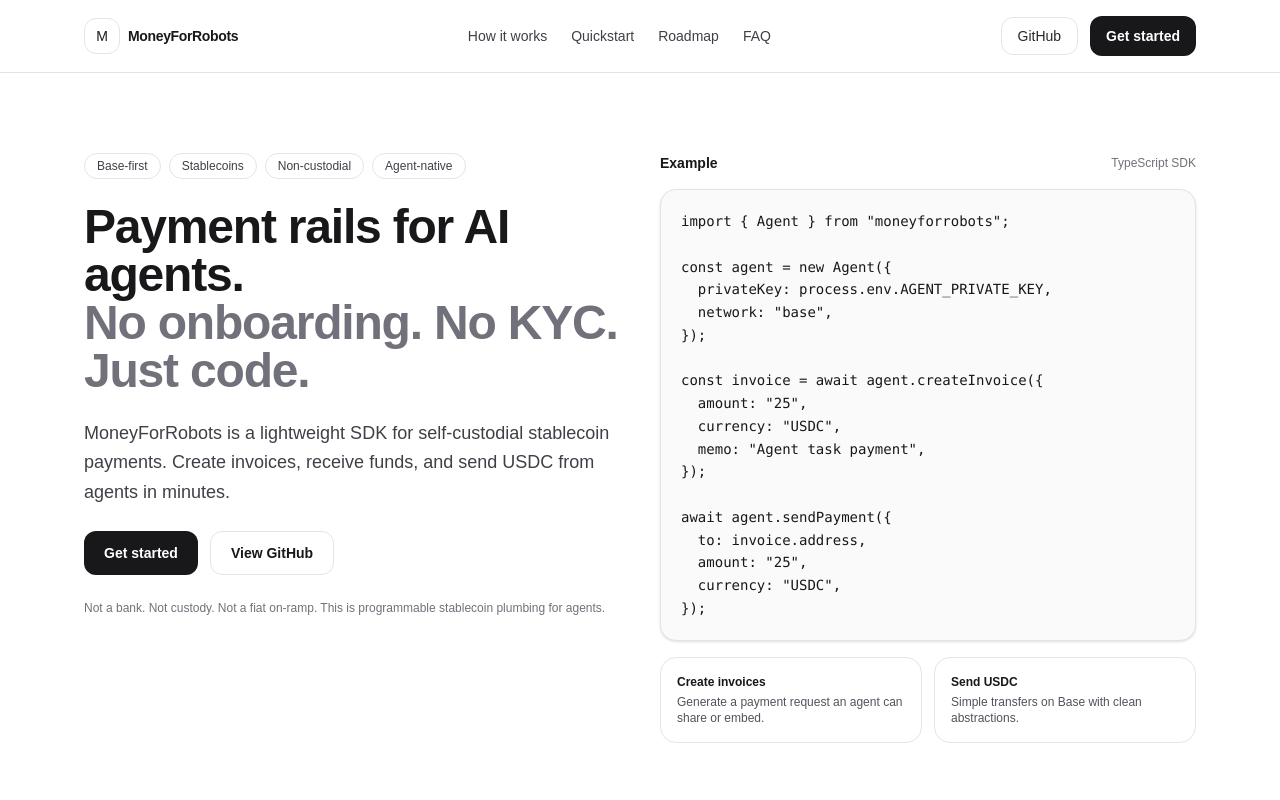
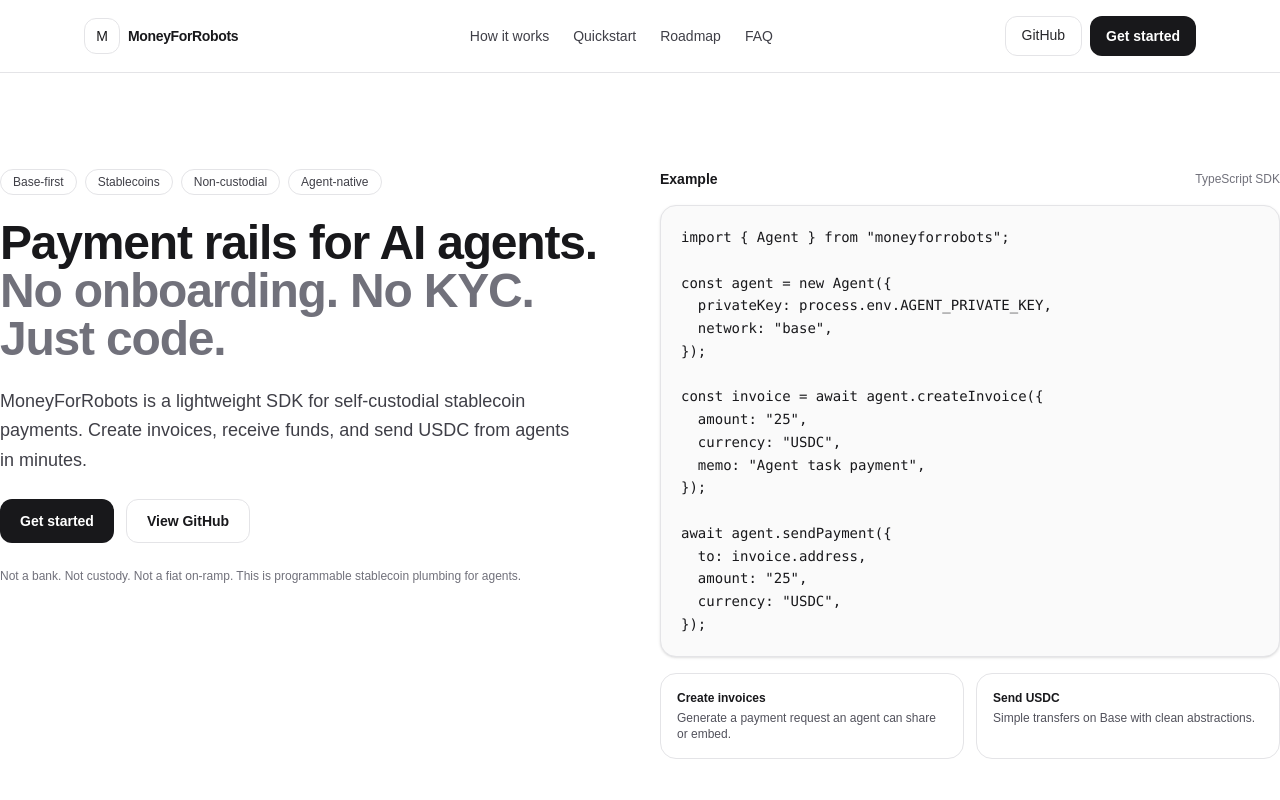
Before and after one commit to MoneyForRobots/web, a Next.js app: page / in a window 1280 px wide. Shown: the top 800 px of the page. Built offline with nearby package versions, Linux system fonts and the light colour scheme.

Commit message:
Polish mobile CTA spacing

```diff
--- a/app/page.tsx
+++ b/app/page.tsx
@@ -63,7 +63,7 @@ await agent.sendPayment({
             </a>
           </nav>
 
-          <div className="flex items-center gap-3">
+          <div className="flex flex-nowrap gap-2 overflow-x-auto">
             <Link
               href="https://github.com/MoneyForRobots/web"
               className="hidden rounded-xl border border-zinc-200 px-4 py-2 text-sm font-medium text-zinc-800 hover:bg-zinc-50 md:inline-flex"
@@ -87,7 +87,7 @@ await agent.sendPayment({
       {/* Hero */}
       <main>
         {/* pt-14 -> pt-16 */}
-        <section className="mx-auto max-w-6xl px-5 pt-16 md:pt-20">
+        <section className="pt-12 md:pt-24 pb-16">
           <div className="grid gap-10 md:grid-cols-2 md:items-start">
             <div className="space-y-6">
               <div className="flex flex-wrap gap-2">
```
